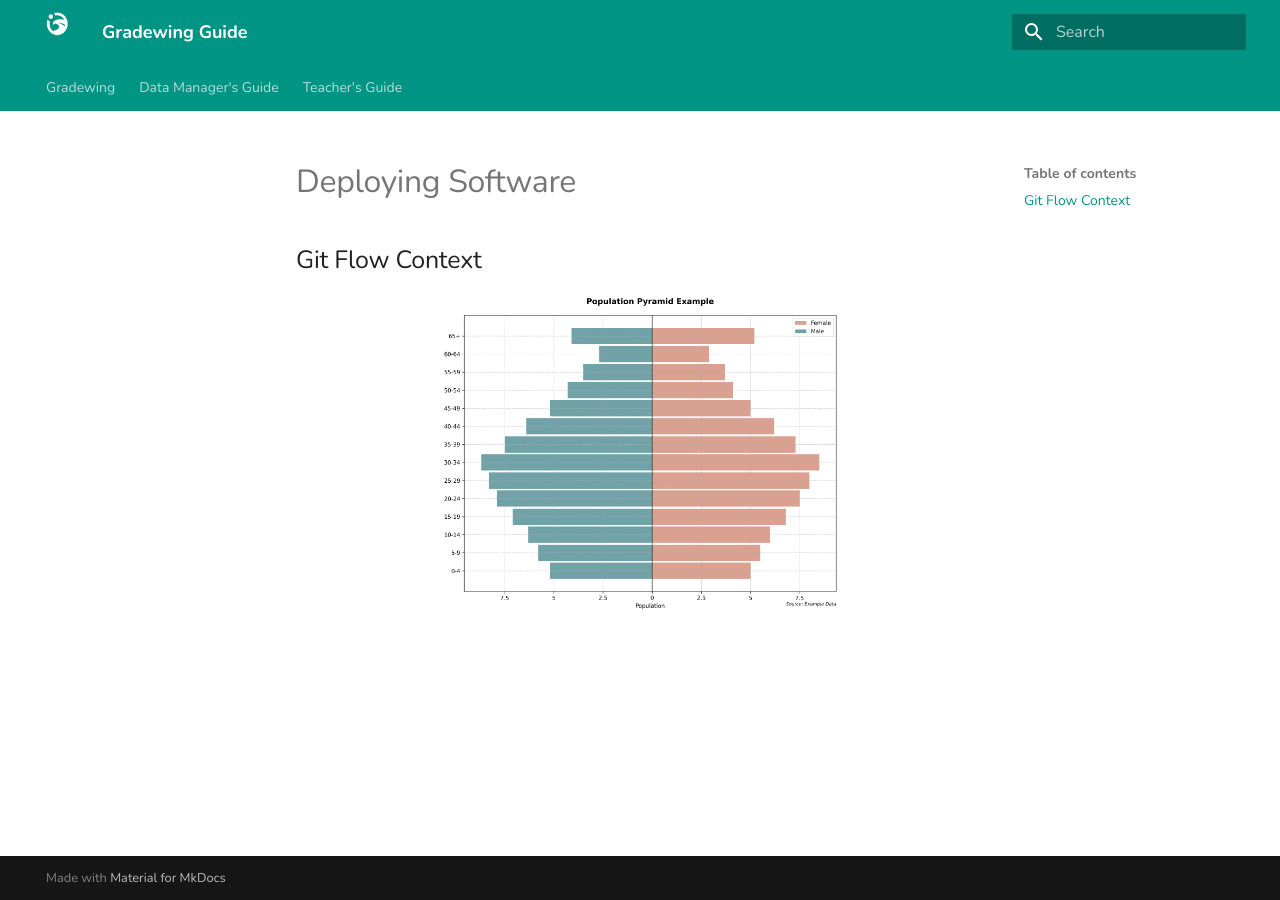
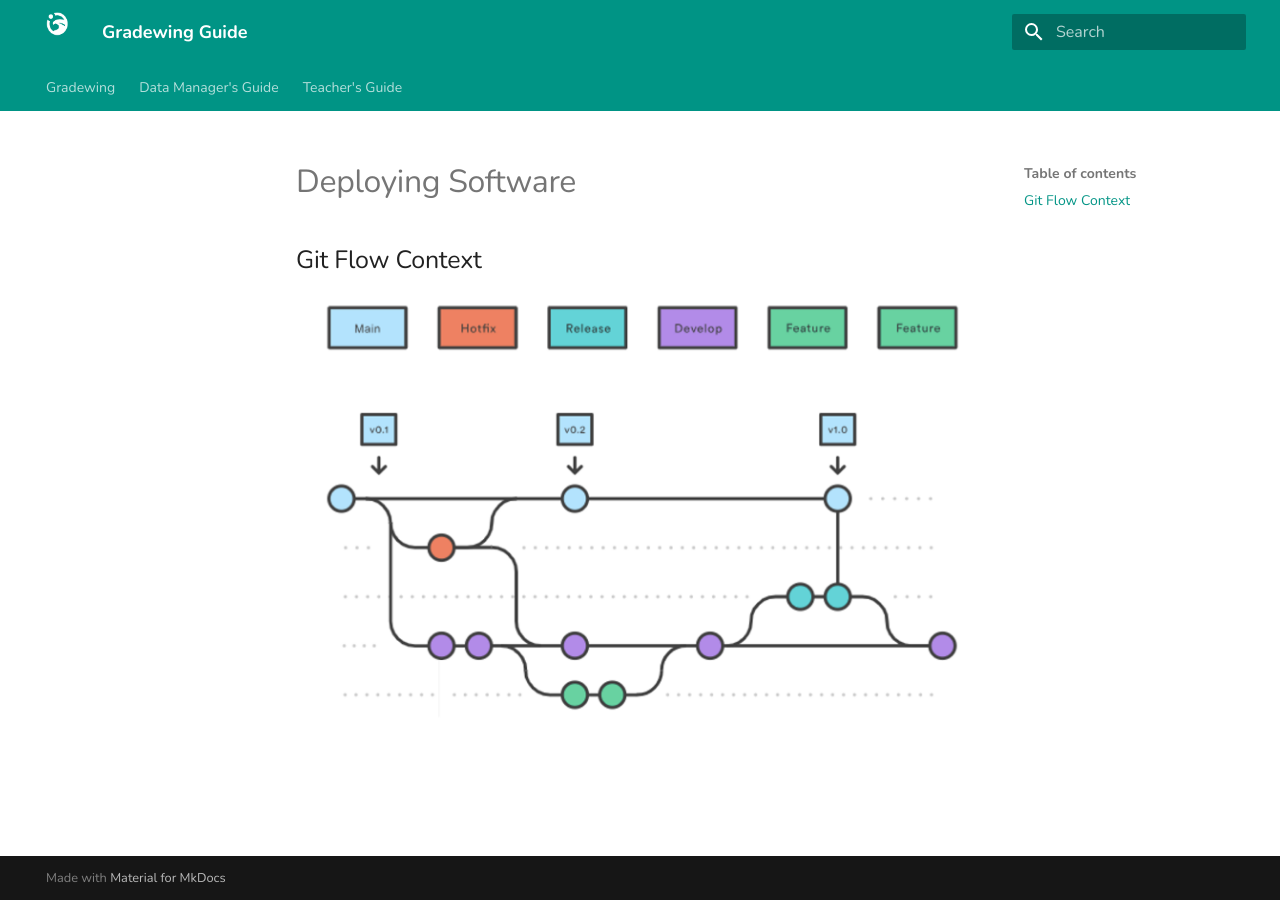
Before and after one commit to pablopenlop/gradewing_guide, an MkDocs documentation site: the page built from docs/Deploying Software.md, in a window 1280 px wide. Built offline with MkDocs 1.6.1 and Material for MkDocs 9.7.7, drawn with Linux system fonts in a browser that asks for light colours.

Commit message:
Update Deploying Software.md

```diff
--- a/docs/Deploying Software.md
+++ b/docs/Deploying Software.md
@@ -2,4 +2,4 @@
 
 ## Git Flow Context
 
-![Image title](assets/images/test.png){ width="400" }
+![Image title](assets/images/GitFlow.png){ width="700" }
```
